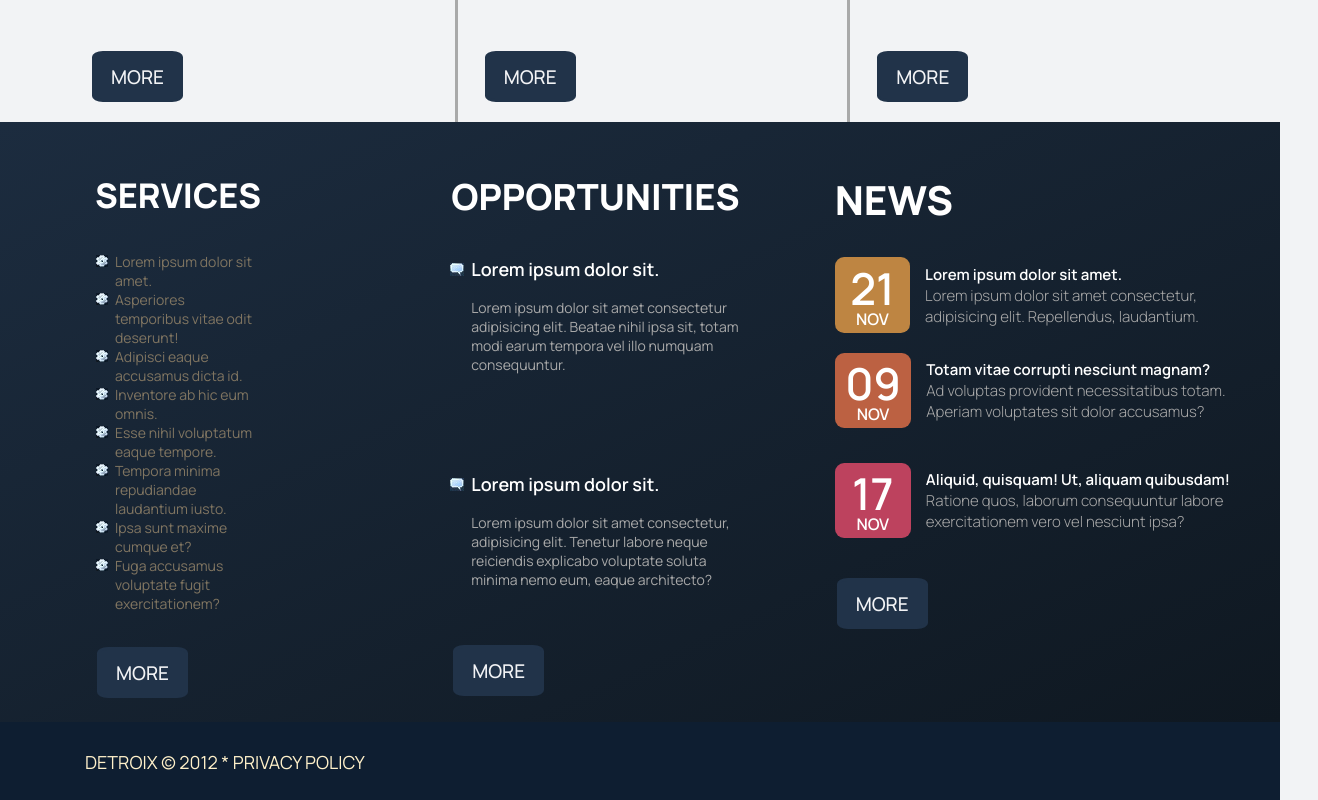
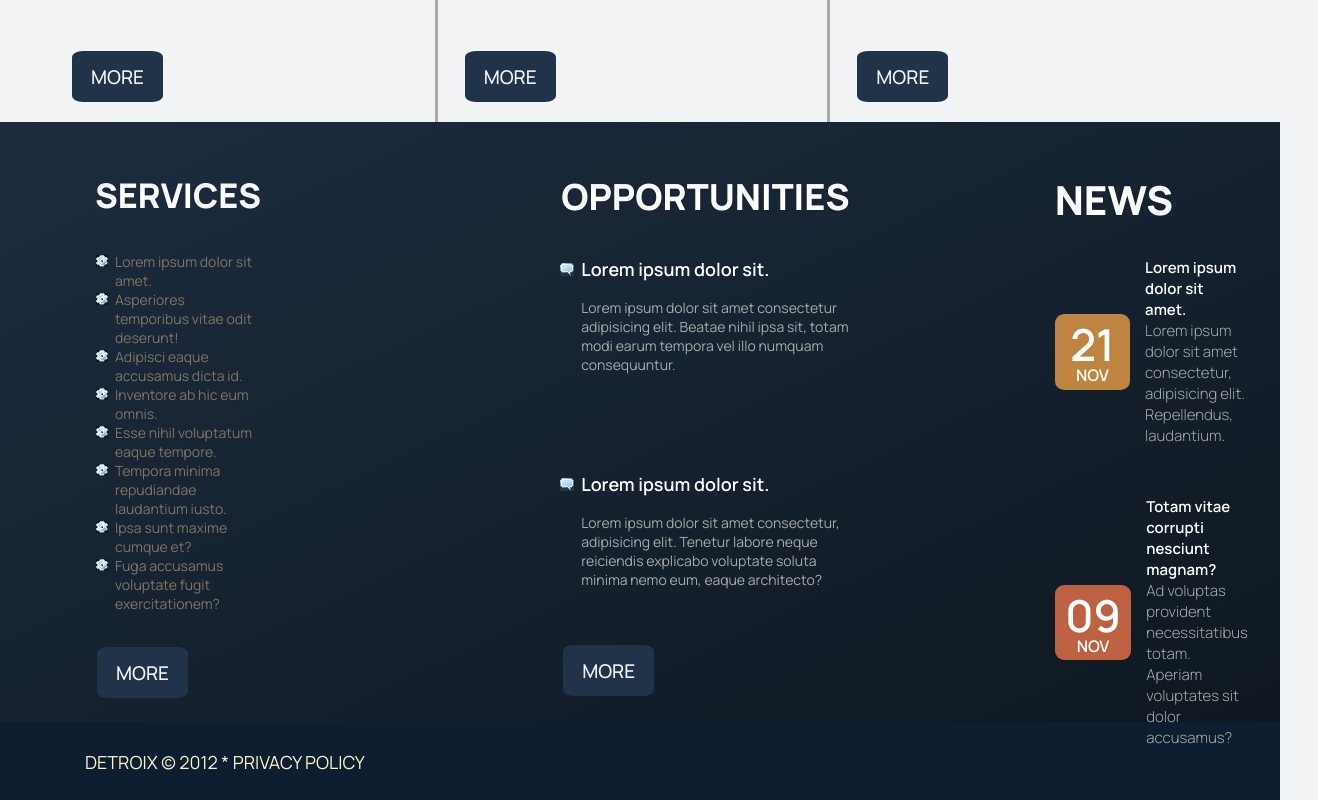
Before and after one commit to tsawyermca/Detroix-Project, a plain HTML site: page index.html in a window 1280 px wide. Shown: the part 1280-2080 px from the top of the page, 1318 px wide, since content can reach past the window. Drawn offline with Linux system fonts and the light colour scheme.

Commit message:
Made changes to css file for positioning
It looked like trash on full screen, changes made to adjust for that.
Probably still looks like that when window size is adjusted.

```diff
--- a/css/style.css
+++ b/css/style.css
@@ -83,7 +83,7 @@ body{
     display: flex;
     justify-content: space-evenly;
     width: 100%;
-    margin: 0px 15px;
+    margin: 0px 15px 0px -5px;
 }
 
 .section2{
@@ -95,6 +95,7 @@ body{
     padding-left: 25px;
     padding-top: 30px;
     flex: 1 1 300px;
+    position: relative;
 }
 
 .imgtext{
@@ -150,6 +151,7 @@ body{
     display: flex;
     font-family: "Manrope", sans-serif;
     color: #ffffff;
+    position: relative;
 }
 
 .section3box{
@@ -163,6 +165,7 @@ body{
 }
 
 .section3box1{
+    position: relative;
     display: flex;
     flex-wrap: wrap;
     justify-content: flex-start;
@@ -187,12 +190,13 @@ ul{
 }
 
 .section3box2{
+    position: relative;
     display: flex;
     flex-wrap: wrap;
     justify-content: flex-start;
     font-weight: 800;
     font-size: 36px;
-    margin: 50px 75px;
+    margin: 50px 105px 50px 185px;
     padding: 0 0 0 40px;
 }
 
@@ -220,12 +224,13 @@ ul{
 }
 
 .section3box3{
+    position: relative;
     display: flex;
     flex-wrap: wrap;
     justify-content: flex-start;
     font-weight: 800;
     font-size: 40px;
-    margin: 50px 20px;
+    margin: 50px 50px 50px 100px;
 }
 
 .novbox{
@@ -233,12 +238,12 @@ ul{
     justify-content: flex-start;
     align-items: center;
     margin-top: 30px;
-    margin-bottom: -65px;
+    margin-bottom: -35px;
 }
 
 .novnum{
-    width: 75px;
-    height: 75px;
+    max-width: 75px;
+    max-height: 75px;
     font-size: 44px;
     font-weight: 600;
     display: flex;
@@ -288,7 +293,7 @@ ul{
 }
 
 .bs5{
-    margin-top: 105px;
+    margin-top: 80px;
 }
 
 .footer{
```
